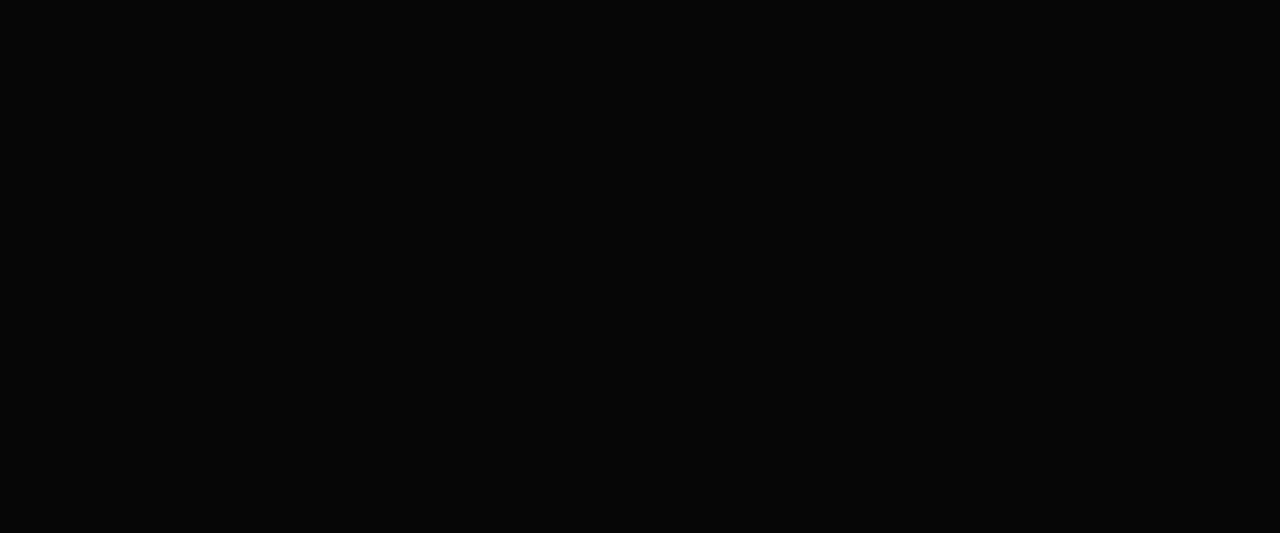
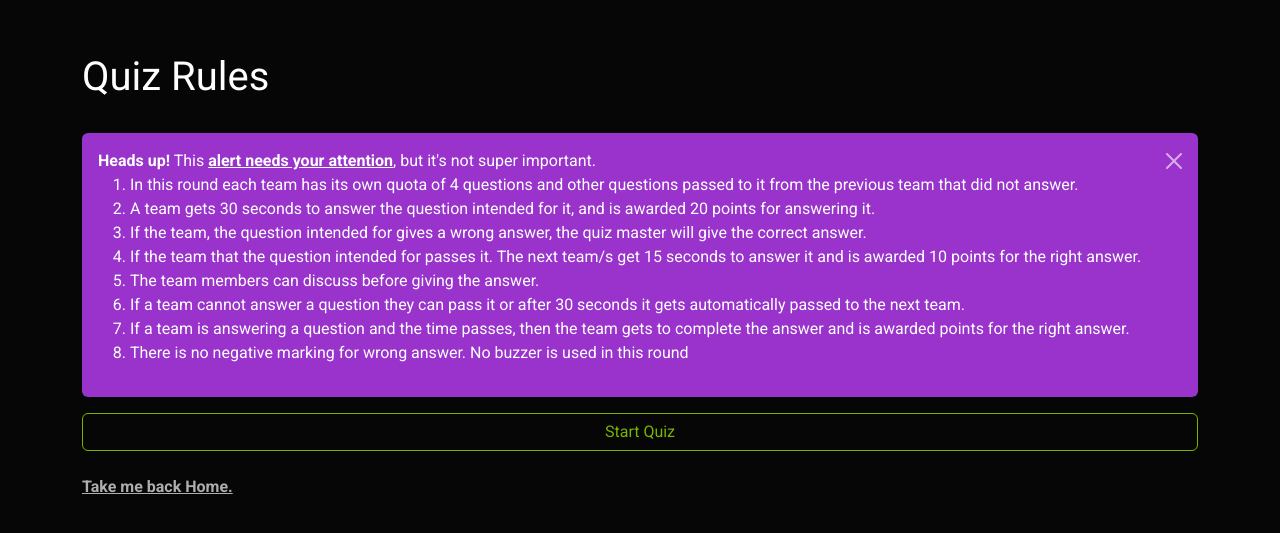
Before and after one commit to SalonSikdar/PopQuiz, a React (Create React App) app: page /rules in a window 1280 px wide. Before the commit this address had no page. Shown: the part 203-736 px from the top of the page. Built offline with nearby package versions, Linux system fonts and the light colour scheme.

Commit message:
Added Rules Page

```diff
--- a/src/App.js
+++ b/src/App.js
@@ -6,6 +6,7 @@
 
 import Home from "./pages/Home/Home.js";
 import QuizQuestion from "./pages/QuizQuestion";
+import Rules from "./pages/Rules/rules";
 
 function App() {
   return (
@@ -13,6 +14,7 @@
       <Routes>
         <Route path="/" page={<Home />}>
           <Route index element={<Home />} />
+          <Route path="rules" element={<Rules />} />
           <Route path="quiz-questions" element={<QuizQuestion />} />
         </Route>
       </Routes>
--- a/src/components/QuizTopicCard/QuizTopicCard.css
+++ b/src/components/QuizTopicCard/QuizTopicCard.css
@@ -7,7 +7,8 @@
 }
 
 .play-button {
-  margin: 1rem;
+  margin: 0.5rem;
+  width: 95%;
 }
 
 .quiz-prompt {
--- a/src/components/QuizTopicCard/QuizTopicCard.jsx
+++ b/src/components/QuizTopicCard/QuizTopicCard.jsx
@@ -1,4 +1,5 @@
 import React from "react";
+import { Link } from "react-router-dom";
 
 import "./QuizTopicCard.css";
 import "bootstrap/dist/css/bootstrap.min.css";
@@ -22,9 +23,11 @@
           <li className="list-group-item">5 Questions</li>
           <li className="list-group-item">Level : Pro</li>
         </ul>
-        <button className="btn btn-lg btn-info play-button" type="button">
-          Play Now !
-        </button>
+        <Link to="/rules">
+          <button className="btn btn-lg btn-info play-button" type="button">
+            Play Now !
+          </button>
+        </Link>
       </div>
     </div>
   );
--- /dev/null
+++ b/src/pages/Rules/rules.css
@@ -0,0 +1,8 @@
+.rule-title {
+  margin-top: 16rem;
+  margin-bottom: 2rem;
+}
+
+.start-button {
+  width: 100%;
+}
--- /dev/null
+++ b/src/pages/Rules/rules.js
@@ -0,0 +1,65 @@
+import React from "react";
+import "./rules.css";
+
+function Rules() {
+  return (
+    <div className="container">
+      <h3 className="rule-title">Quiz Rules</h3>
+      <div className="alert alert-dismissible alert-info">
+        <button
+          type="button"
+          className="btn-close"
+          data-bs-dismiss="alert"
+        ></button>
+        <strong>Heads up!</strong> This{" "}
+        <a href="/" className="alert-link">
+          alert needs your attention
+        </a>
+        , but it's not super important.
+        <ol>
+          <li>
+            In this round each team has its own quota of 4 questions and other
+            questions passed to it from the previous team that did not answer.
+          </li>
+          <li>
+            A team gets 30 seconds to answer the question intended for it, and
+            is awarded 20 points for answering it.
+          </li>
+          <li>
+            If the team, the question intended for gives a wrong answer, the
+            quiz master will give the correct answer.
+          </li>
+          <li>
+            If the team that the question intended for passes it. The next
+            team/s get 15 seconds to answer it and is awarded 10 points for the
+            right answer.
+          </li>
+          <li>The team members can discuss before giving the answer.</li>
+          <li>
+            If a team cannot answer a question they can pass it or after 30
+            seconds it gets automatically passed to the next team.
+          </li>
+          <li>
+            If a team is answering a question and the time passes, then the team
+            gets to complete the answer and is awarded points for the right
+            answer.
+          </li>
+          <li>
+            There is no negative marking for wrong answer. No buzzer is used in
+            this round
+          </li>
+        </ol>
+      </div>
+      <button type="button" className="btn btn-outline-success start-button">
+        Start Quiz
+      </button>
+      <br />
+      <br />
+      <a href="/" className="alert-link">
+        Take me back Home.
+      </a>
+    </div>
+  );
+}
+
+export default Rules;
```
